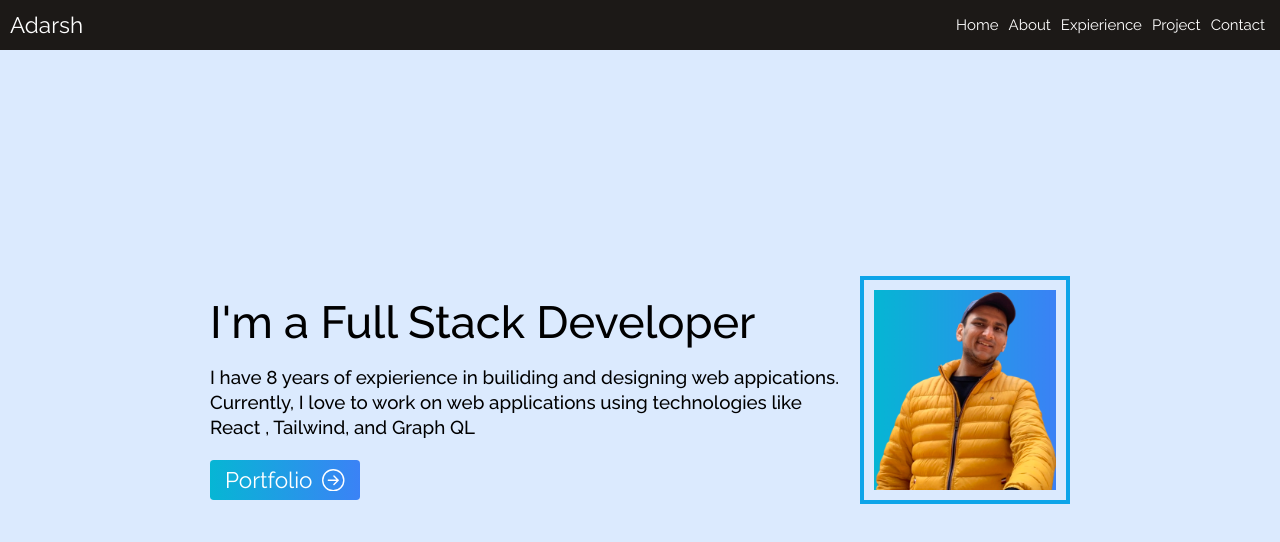
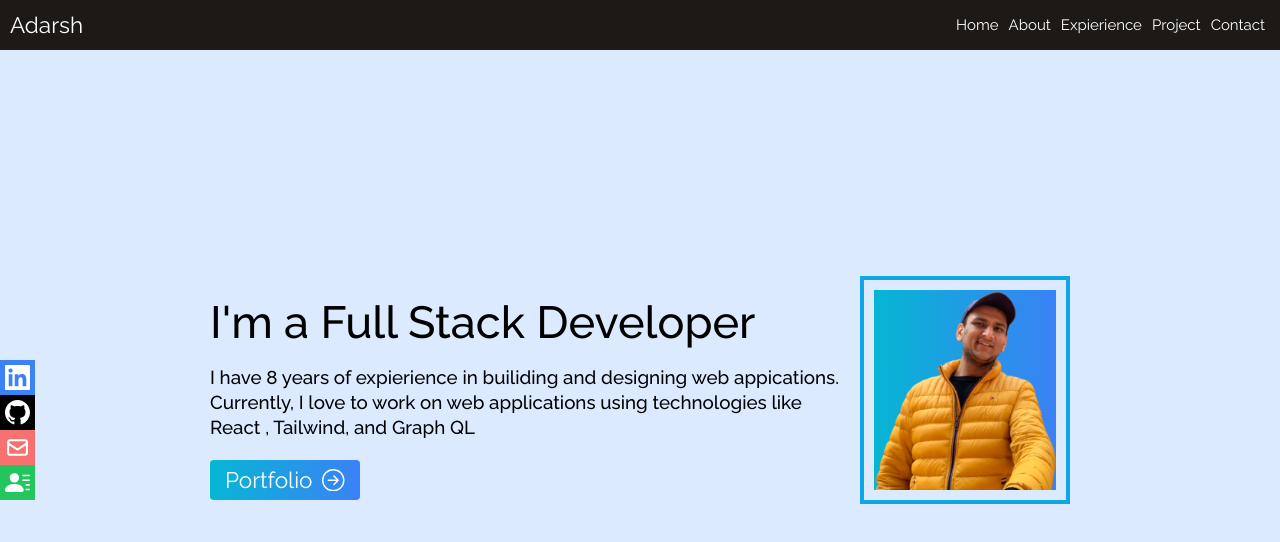
Before and after one commit to aadarsh10c/portfolio-project, a React (Vite) app: page / in a window 1280 px wide. Shown: the top 542 px of the page. Built offline with nearby package versions, Linux system fonts and the light colour scheme.

Commit message:
Social Links component created

```diff
--- a/src/App.jsx
+++ b/src/App.jsx
@@ -1,6 +1,7 @@
 import { useState } from 'react'
 import Navbar from './components/Navbar'
 import Home from './components/Home'
+import SocialLinks from './components/SocialLinks'
 
 function App() {
 
@@ -8,6 +9,7 @@ function App() {
     <div>
       <Navbar />
       <Home />
+      <SocialLinks />
     </div>
   )
 }
--- /dev/null
+++ b/src/components/SocialLinks.jsx
@@ -0,0 +1,76 @@
+import React from "react";
+import { GrLinkedin } from 'react-icons/gr'
+import { BsGithub } from 'react-icons/bs'
+import { HiOutlineMail } from 'react-icons/hi'
+import { BsFillPersonLinesFill } from 'react-icons/bs'
+
+export default function SocialLinks(){
+
+    const links = [
+        {
+            id:1,
+            href:"https://www.linkedin.com/in/adarsh-kumar-010c/",
+            child:(
+                <>
+                    Linkedin<GrLinkedin size={25}/>
+                </>
+            ),
+            download:false,
+            style:" text-white bg-blue-500"
+
+        },
+        {
+            id:2,
+            href:"https://github.com/aadarsh10c",
+            child:(
+                <>
+                    Github<BsGithub size={25}/>
+                </>
+            ),
+            download:false,
+            style:" text-white bg-black"
+
+
+        },
+        {
+            id:3,
+            href:"mailto:foo@gmail.com",
+            child:(
+                <>
+                    Mail <HiOutlineMail size={25} />
+                </>
+            ),
+            download:false,
+            style:' text-white bg-red-400'
+
+
+        },
+        {
+            id:4,
+            href: '../assets/resume.pdf',
+            child:(
+                <>
+                    Resume <BsFillPersonLinesFill size={25}/>
+                </>
+            ),
+            download:true,
+            style:' text-white bg-green-500'
+
+        }
+
+    ]
+    const linkList = links.map( ({id , href , child , download ,style}) => {
+        return ( <li key={id} className="flex-grow">
+            <a href={ href } target="_blank" download={download}
+                className={"flex justify-center  items-center text-lg font-bold px-2 py-2 gap-4  md:justify-between md:w-40 md:ml-[-65px] md:hover:ml-0 duration-300"+ style }>{ child }</a>
+        </li> )
+    })
+    return(
+        <div>
+            <ul className="flex items-center justify-around w-screen h-20 fixed -bottom-4
+                            md:absolute md:top-[45%] md:left-0 md:flex md:flex-col md:items-start">
+                { linkList }
+            </ul>
+        </div>
+    )
+}
```
Also changed, not shown: 1 other file (tests, documents, lock files or other folders).
